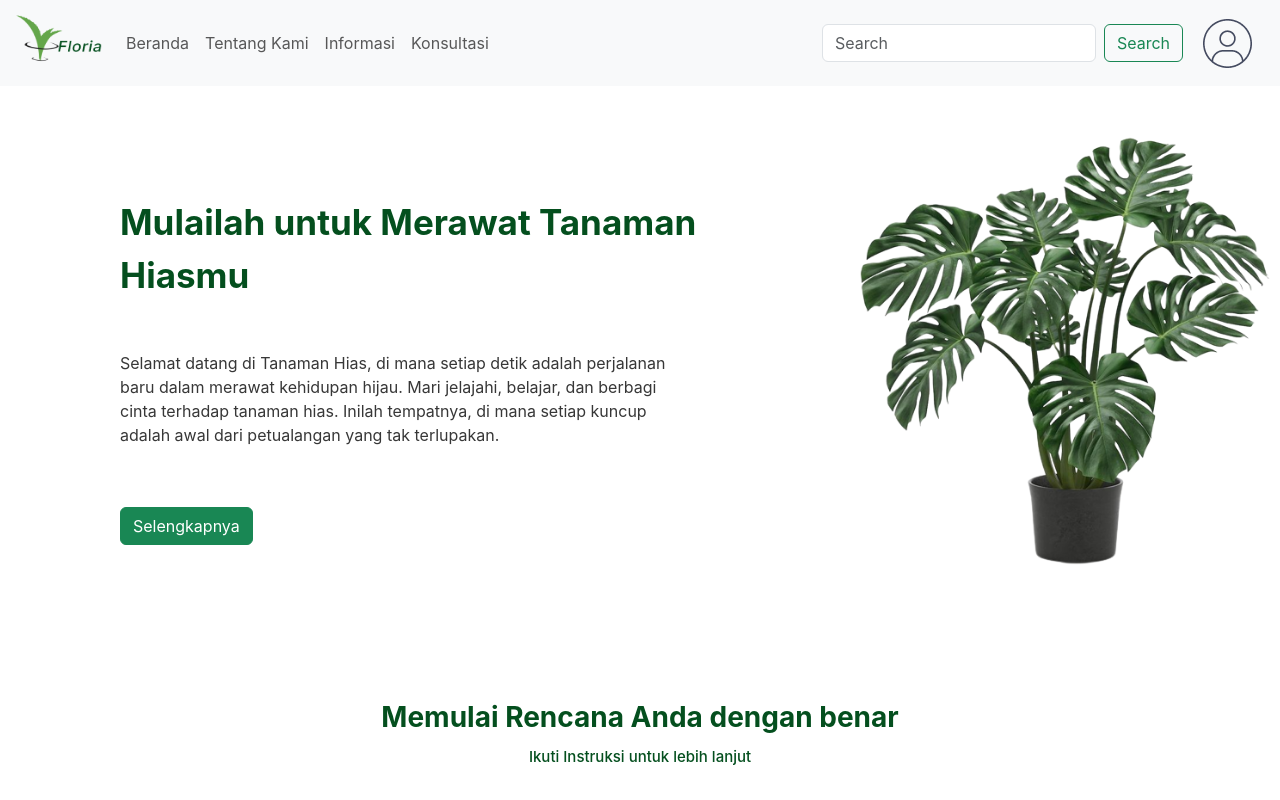
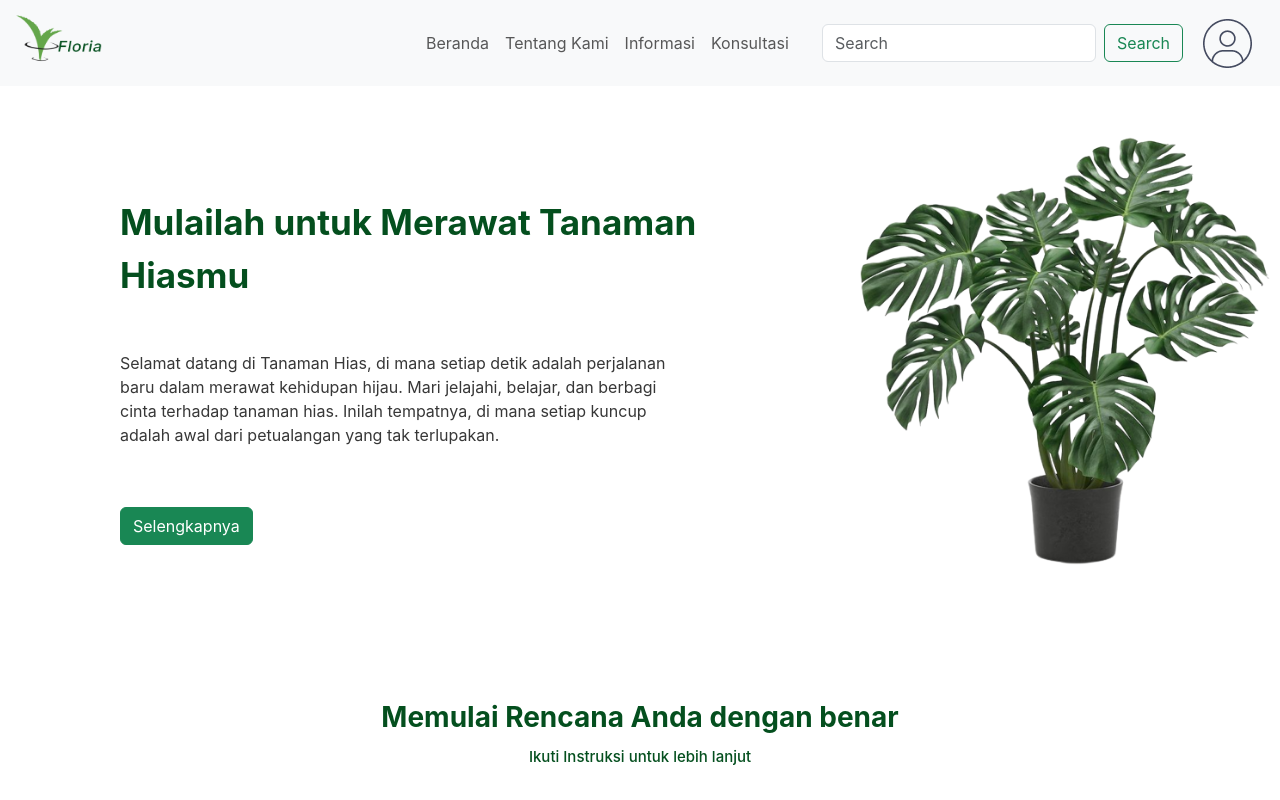
Before and after one commit to Serly-Eldina/UMI-MASSIVE, a React (Vite) app: page / in a window 1280 px wide. Shown: the top 800 px of the page. Built offline with nearby package versions, Linux system fonts and the light colour scheme.

Commit message:
ketengahin navbar

```diff
--- a/src/css/hompage.css
+++ b/src/css/hompage.css
@@ -2,6 +2,7 @@
 /* INI ADALAH TAGAR PEMBUKA CSS HOMEPAGE*/
 
 /* BAGIAN 1  */
+
 .container1{
     height: 560px;
     margin-top: 50px;
--- a/src/pages/HomePage.jsx
+++ b/src/pages/HomePage.jsx
@@ -36,9 +36,10 @@ const Home = () => {
           <NavbarBS.Toggle aria-controls="navbarScroll" />
           <NavbarBS.Collapse id="navbarScroll">
             <Nav
-              className="navbar-custom me-auto my-2 my-lg-0"
-              style={{ maxHeight: 'auto' }}
+              className="navbar-custom me-auto me-2 my-2 my-lg-0"
+              style={{ maxHeight: 'auto', marginLeft: '300px' }}
               navbarScroll
+
             >
               <Nav.Link href="/">Beranda</Nav.Link>
               <Nav.Link href="Login">Tentang Kami</Nav.Link>
```
